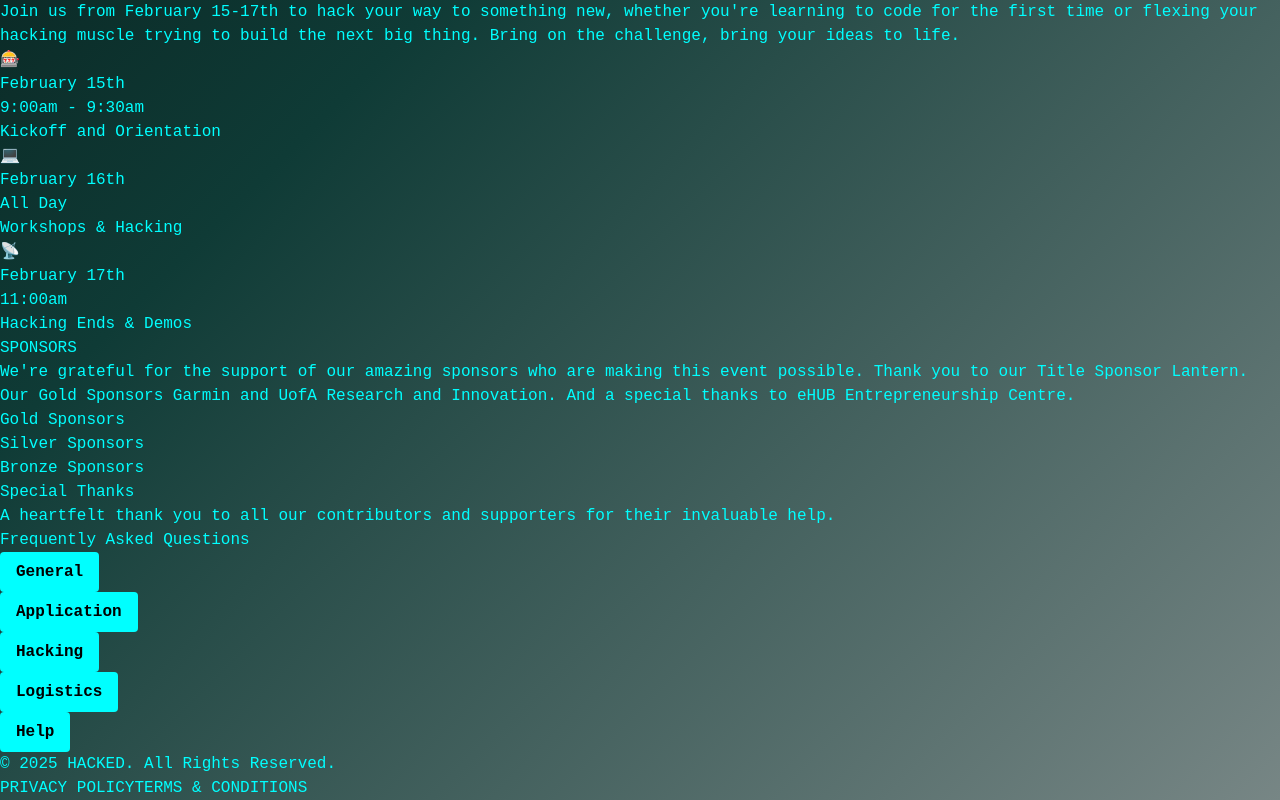
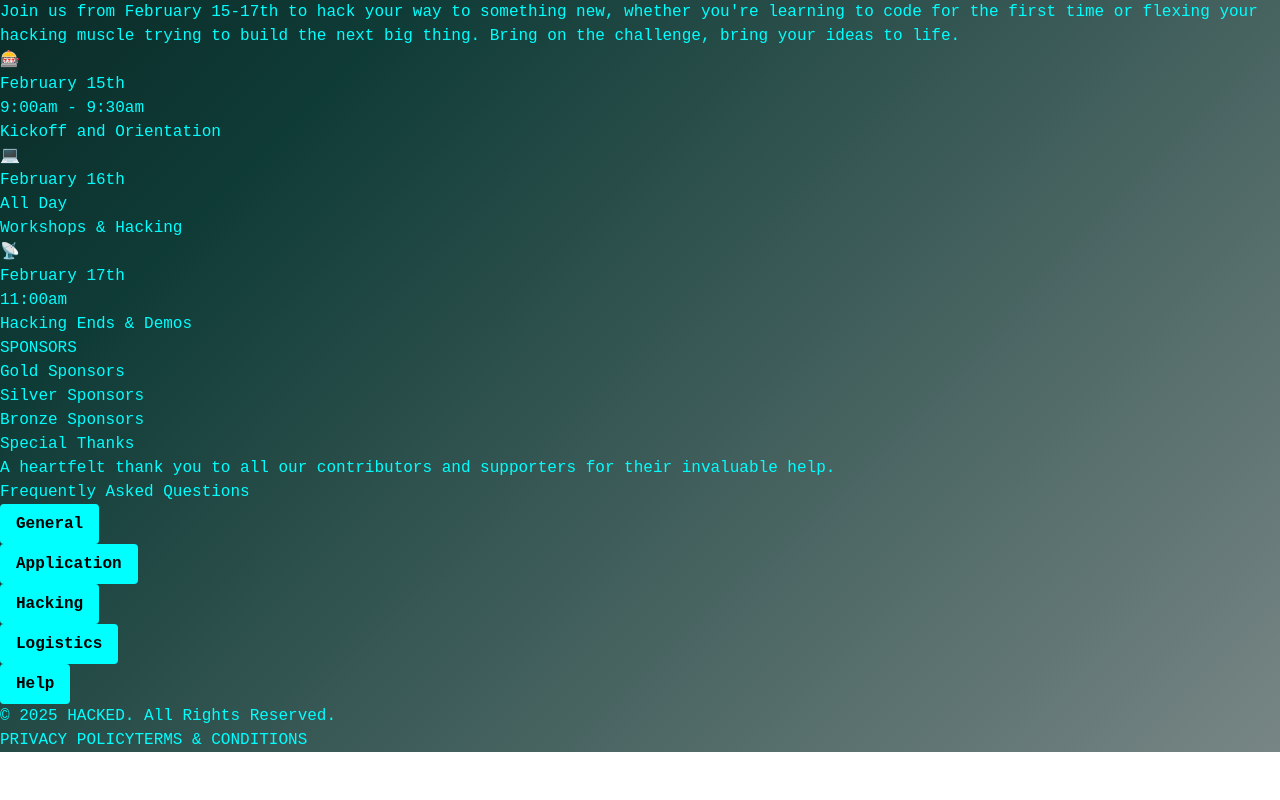
Before and after one commit to UAlbertaCompEClub/HackEDBACKUP, a React (Vite) app: page / in a window 1280 px wide. Shown: the part 1200-2000 px from the top of the page. After the commit the page ends 1952 px from the top, so only its background shows below. Built offline with nearby package versions, Linux system fonts and the light colour scheme.

Commit message:
sponsor changes

```diff
--- a/src/componenets/Sponsors.jsx
+++ b/src/componenets/Sponsors.jsx
@@ -14,7 +14,7 @@ const Sponsors = () => {
           <span className="text-5xl font-extrabold text-transparent bg-clip-text bg-gradient-to-r from-pink-500 via-purple-500 to-blue-500 mb-8">SPONSORS</span>
         </h2>
         <p className="text-lg mb-8">
-          We're grateful for the support of our amazing sponsors who are making this event possible. Thank you to our Title Sponsor Lantern. Our Gold Sponsors Garmin and UofA Research and Innovation. And a special thanks to eHUB Entrepreneurship Centre.
+          {/* We're grateful for the support of our amazing sponsors who are making this event possible. Thank you to our Title Sponsor Lantern. Our Gold Sponsors Garmin and UofA Research and Innovation. And a special thanks to eHUB Entrepreneurship Centre.  */}
         </p>
         {/* Gold Sponsors */}
         <h3 className="text-2xl font-semibold mb-4 text-yellow-500">Gold Sponsors</h3>
```
